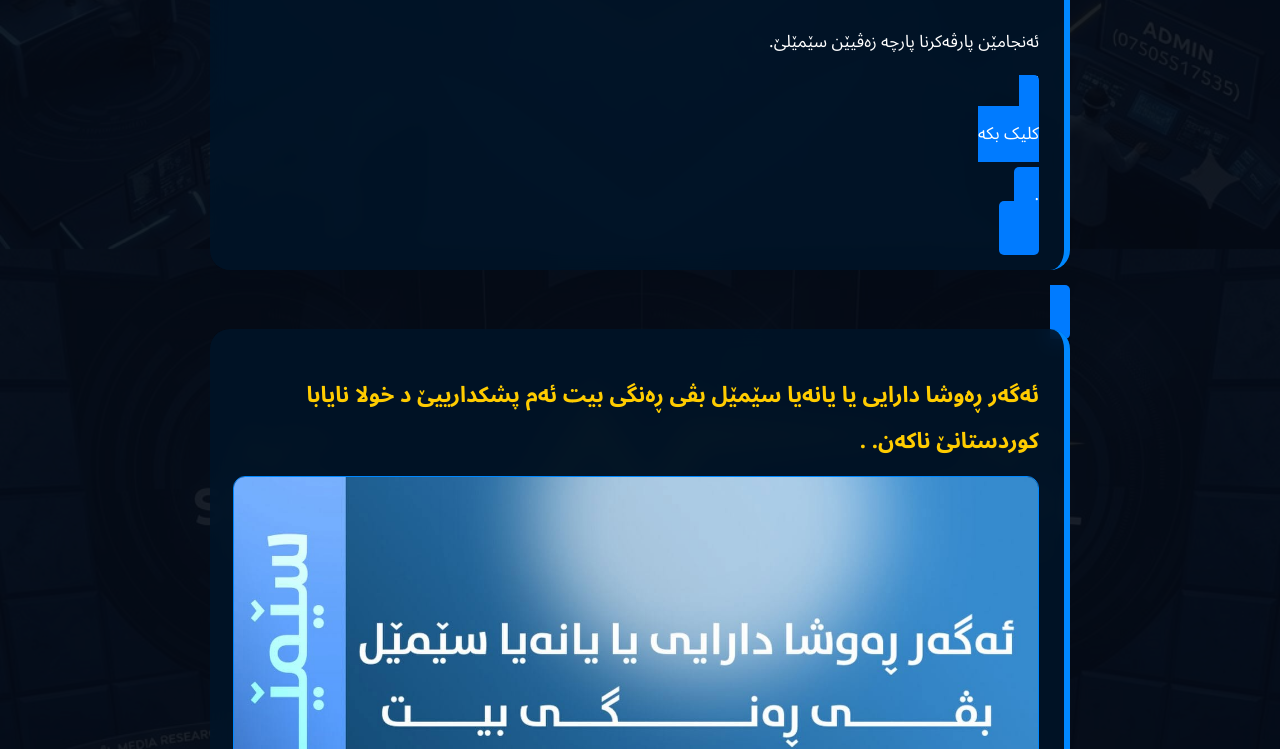
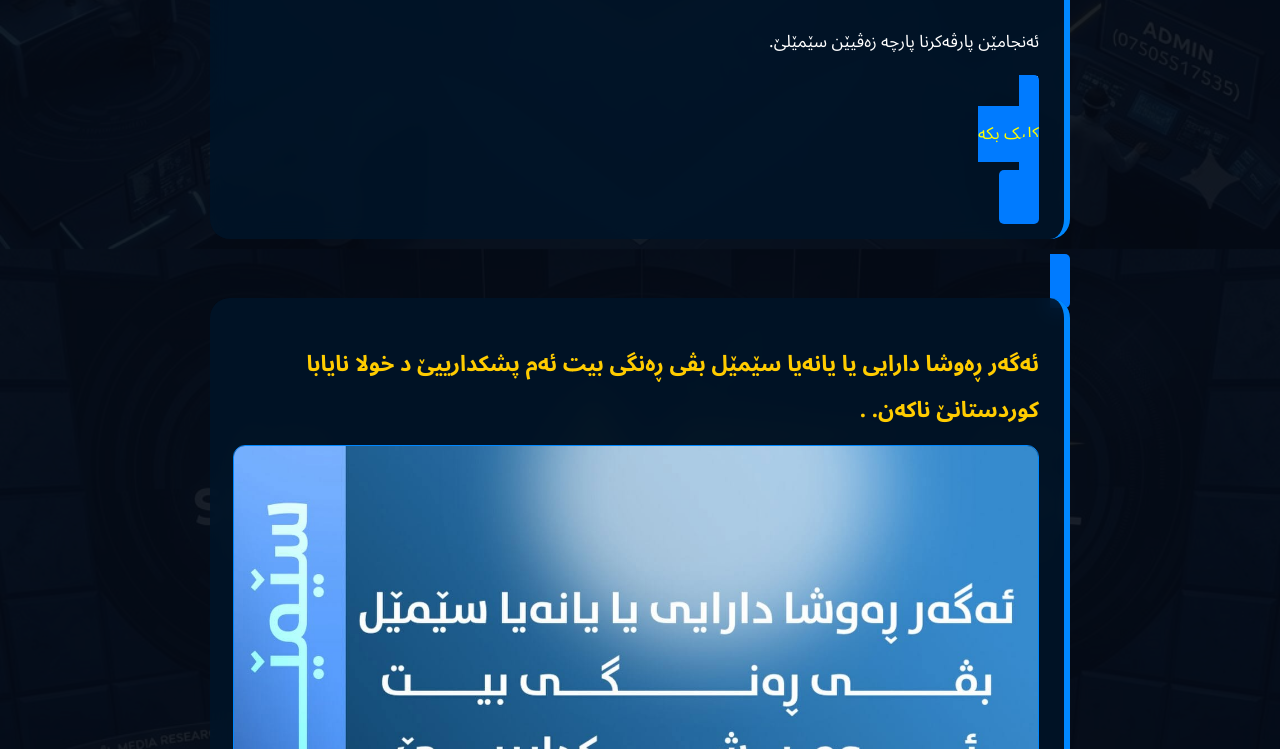
Before and after one commit to semelmedia/semelmedia, a plain HTML site: page index.html in a window 1280 px wide. Shown: the part 1031-1780 px from the top of the page. Drawn offline with Linux system fonts and the light colour scheme.

Commit message:
New Update

```diff
--- a/index.html
+++ b/index.html
@@ -128,10 +128,10 @@
                 <img src="Land.png" class="news-img">
                 <div class="news-content">ئەنجامێن پارڤەکرنا پارچە زەڤیێن سێمێلێ.
 .
-					<a href=https://drive.google.com/file/d/17bNdxL_MObSVMrCuDUFYguzK8uydSEZh/view" target="_blank" style="padding: 10px 20px; background-color: #007BFF; color: white; text-decoration: none; border-radius: 5px;">
+					<a href=https://https://drive.google.com/file/d/17bNdxL_MObSVMrCuDUFYguzK8uydSEZh/view" target="_blank" style="padding: 10px 20px; background-color: #007BFF; color: yellow; text-decoration: none; border-radius: 5px;">
   کلیک بکە
 
-.</div>
+</div>
             </div>
 
 
```
